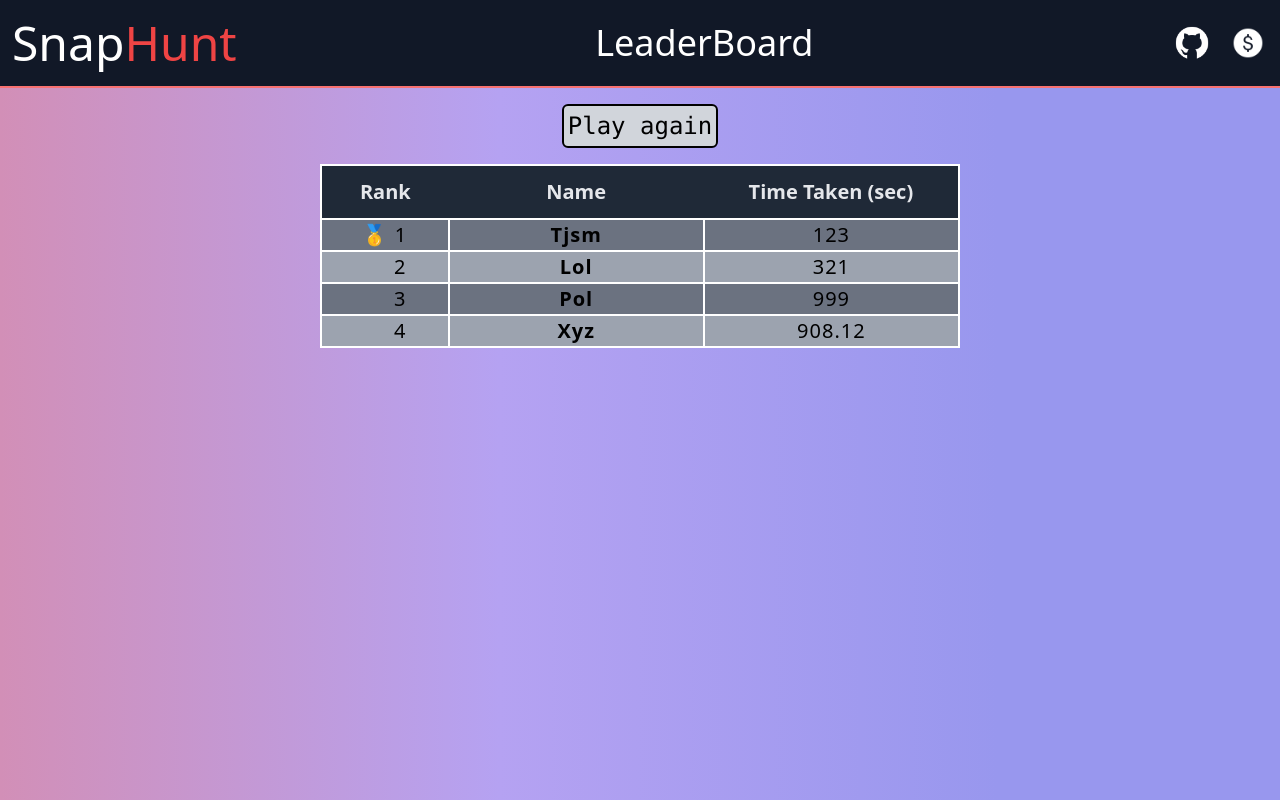
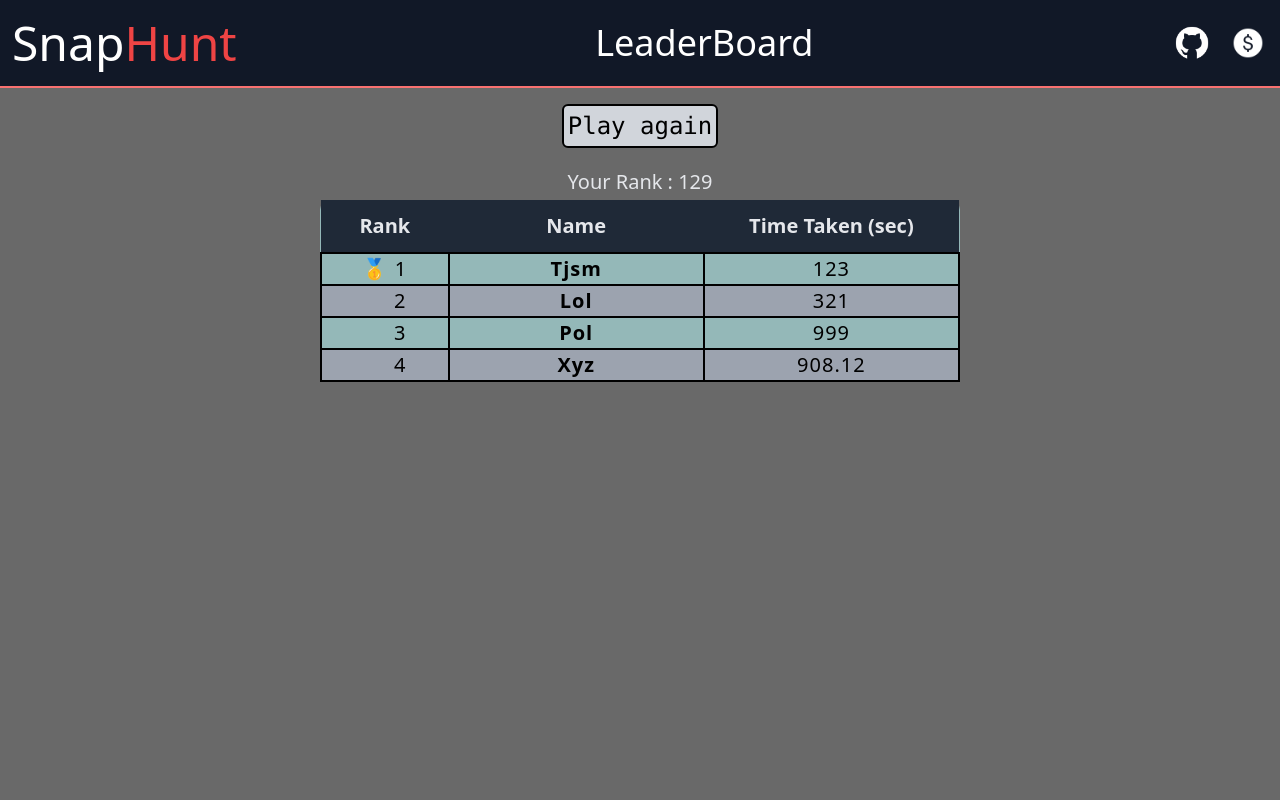
Before and after one commit to Tribhuwan-Joshi/Snap-Hunt, a React (Create React App) app: page / in a window 1280 px wide. Built offline with nearby package versions, Linux system fonts and the light colour scheme.

Commit message:
minor css changes

```diff
--- a/package.json
+++ b/package.json
@@ -8,7 +8,6 @@
     "@testing-library/user-event": "^13.5.0",
     "@types/jest": "^27.5.2",
     "@types/node": "^16.18.11",
-    "@types/react": "^18.0.27",
     "@types/react-dom": "^18.0.10",
     "react": "^18.2.0",
     "react-dom": "^18.2.0",
@@ -45,6 +44,7 @@
     ]
   },
   "devDependencies": {
+    "@types/react": "^18.0.27",
     "@types/styled-components": "^5.1.26",
     "tailwindcss": "^3.2.4"
   }
--- a/src/App.tsx
+++ b/src/App.tsx
@@ -1,5 +1,5 @@
-import Home from "./components/Home/Home";
-import LeaderBoard from "./components/LeaderBoard/LeaderBoard";
+import Home from "./components/Home/HomePage";
+import LeaderBoard from "./components/LeaderBoard/scorePage";
 
 
 function App():React.ReactElement {
--- a/src/components/LeaderBoard/Main.tsx
+++ b/src/components/LeaderBoard/Main.tsx
@@ -5,15 +5,15 @@ const TableWrapper = styled.div`
 width : 100%;
 display:flex;
 justify-content : center;
+
 `
 
 const  Table = styled.table`
 
 table-layout : auto;
-border : 2px solid white;
 border-collapse : collapse;
 width:50%;
-background-color: rgb(107 114 128);
+background-color:#94b8b8;
 text-align : center;
 color:rgb(229 231 235);
 border-radius:10px;
@@ -23,7 +23,7 @@ border-radius:10px;
 const TableData = styled.td`
 padding : p-1;
 letter-spacing:1px;
-border:2px solid white;
+border:2px solid black;
 &.name {
     font-weight : 600;
 }
@@ -38,15 +38,16 @@ function TableContainer(){
 
     return <TableWrapper>
 <Table>
-    <thead className="bg-gray-800 text-base md:text-xl  ">
+    <caption className="text-base md:text-xl p-1">Your Rank : 129</caption>
+    <thead className="bg-gray-800 text-base md:text-xl   ">
         <tr>
-            <th className="whitespace-nowrap w-[20%] p-1 md:p-2 lg:p-3">
+            <th className="whitespace-nowrap  w-[20%] p-1 md:p-2 lg:p-3">
                 Rank
             </th>
-            <th className="whitespace-nowrap w-[40%] p-1 md:p-2 lg:p-3">
+            <th className="whitespace-nowrap  w-[40%] p-1 md:p-2 lg:p-3">
                 Name
             </th>
-            <th className="whitespace-nowrap w-[40%] p-1 md:p-2 lg:p-3">
+            <th className="whitespace-nowrap  w-[40%] p-1 md:p-2 lg:p-3">
                 Time Taken (sec)
             </th>
         </tr>
--- a/src/components/LeaderBoard/LeaderBoard.tsx
+++ b/src/components/LeaderBoard/scorePage.tsx
@@ -1,10 +1,10 @@
 import Main from "./Main";
 import Header from "./Header";
 import styled from "styled-components";
+import bg from "../../assets/scorebg.jpg"
+const Wrapper  = styled.div `
 
-const Wrapper  = styled.div `
-background: rgb(210,143,183);
-background: linear-gradient(90deg, rgba(210,143,183,1) 0%, rgba(181,162,242,1) 39%, rgba(152,151,238,1) 78%);
+background-color:#696969;
 height:100%;
 overflow : auto;
 `
```
Also changed, not shown: src/components/Home/HomePage.tsx (renamed from src/components/Home/Home.tsx, +4 -4 lines), 1 other file (tests, documents, lock files or other folders).
